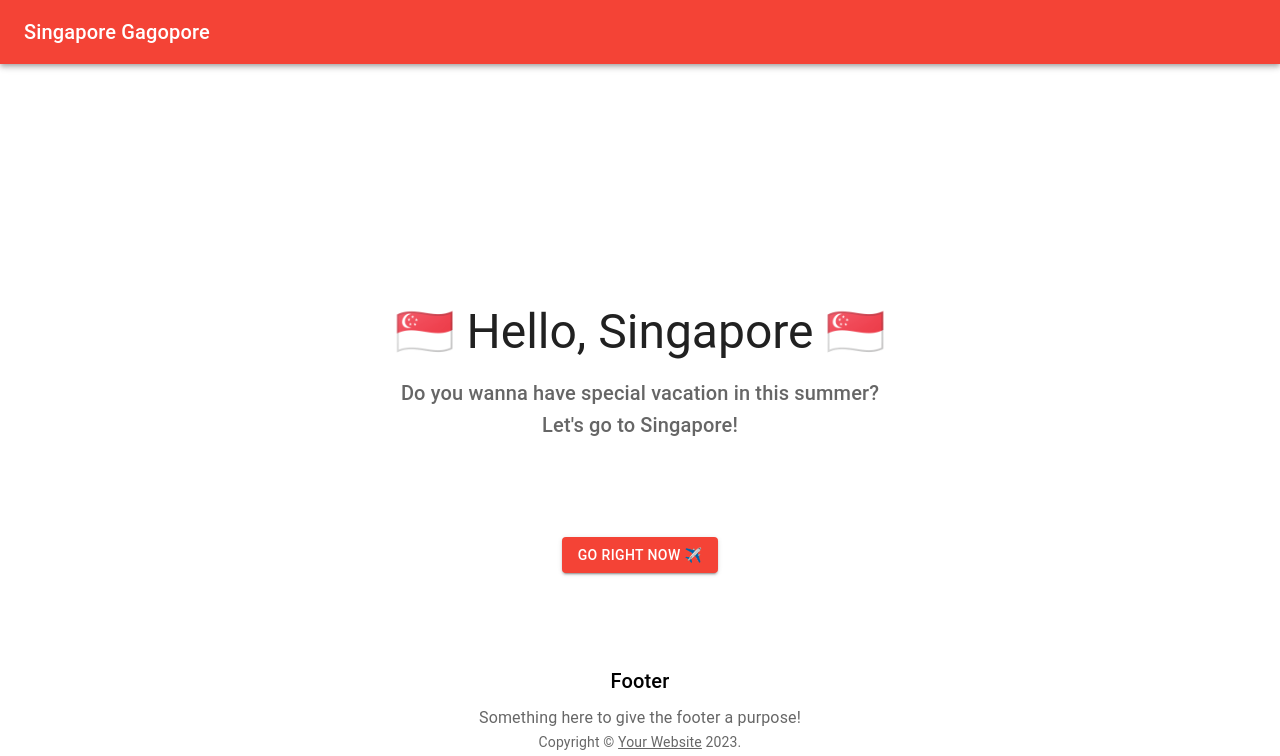
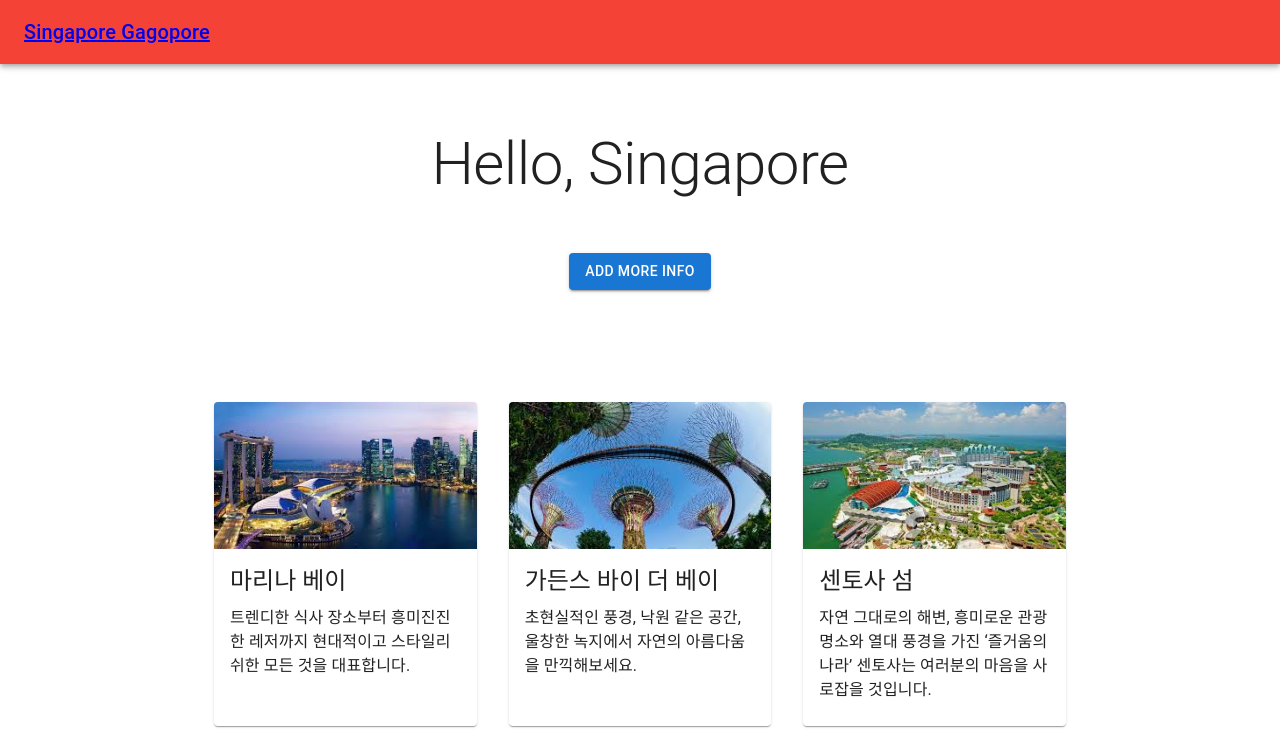
Before and after one commit to devsoladev/toy_singapore_gagopore_react, a React (Create React App) app: page /list in a window 1280 px wide. Shown: the top 756 px of the page. Built offline with nearby package versions, Linux system fonts and the light colour scheme.

Commit message:
feat: react-router를 설정한다

```diff
--- a/package.json
+++ b/package.json
@@ -16,6 +16,7 @@
 		"@testing-library/user-event": "^13.5.0",
 		"react": "^18.2.0",
 		"react-dom": "^18.2.0",
+		"react-router-dom": "^6.14.2",
 		"react-scripts": "5.0.1",
 		"styled-components": "^5.3.11",
 		"web-vitals": "^2.1.4"
--- a/src/App.js
+++ b/src/App.js
@@ -1,11 +1,14 @@
+import React from 'react';
+import { Route, Routes } from 'react-router-dom';
 import MainPage from './pages/MainPage';
 import ListPage from './pages/ListPage';
 
 function App() {
 	return (
-		<div className='App'>
-			<MainPage />
-		</div>
+		<Routes>
+			<Route path='/' element={<MainPage />} />
+			<Route path='/list' element={<ListPage />} />
+		</Routes>
 	);
 }
 
--- a/src/components/common/Header.jsx
+++ b/src/components/common/Header.jsx
@@ -1,4 +1,5 @@
 import { styled } from '@mui/material/styles';
+import { Link } from 'react-router-dom';
 import AppBar from '@mui/material/AppBar';
 import Toolbar from '@mui/material/Toolbar';
 import Typography from '@mui/material/Typography';
@@ -13,9 +14,11 @@ const Header = () => {
 	return (
 		<ColorAppBar color='primary' position='relative'>
 			<Toolbar>
-				<Typography variant='h6' color='inherit' noWrap>
-					Singapore Gagopore
-				</Typography>
+				<Link to='/'>
+					<Typography variant='h6' color='inherit' noWrap>
+						Singapore Gagopore
+					</Typography>
+				</Link>
 			</Toolbar>
 		</ColorAppBar>
 	);
--- a/src/index.css
+++ b/src/index.css
@@ -8,8 +8,7 @@ body {
 	box-sizing: border-box;
 }
 
-#root,
-.App {
+#root {
 	min-height: 100vh;
 	position: relative;
 }
--- a/src/index.js
+++ b/src/index.js
@@ -1,11 +1,14 @@
 import React from 'react';
 import ReactDOM from 'react-dom/client';
+import { BrowserRouter } from 'react-router-dom';
 import App from './App';
 import './index.css';
 
 const root = ReactDOM.createRoot(document.getElementById('root'));
 root.render(
 	<React.StrictMode>
-		<App />
+		<BrowserRouter basename={process.env.PUBLIC_URL}>
+			<App />
+		</BrowserRouter>
 	</React.StrictMode>
 );
--- a/src/pages/MainPage.jsx
+++ b/src/pages/MainPage.jsx
@@ -1,4 +1,5 @@
 import React, { useState } from 'react';
+import { useNavigate } from 'react-router-dom';
 import { styled } from '@mui/material/styles';
 import Layout from '../components/common/Layout';
 import Container from '@mui/material/Container';
@@ -17,6 +18,8 @@ const ColorButton = styled(Button)(({ theme }) => ({
 }));
 
 function MainPage() {
+	const navigate = useNavigate();
+
 	return (
 		<Layout>
 			<Box
@@ -24,7 +27,7 @@ function MainPage() {
 					width: '100%',
 					height: '100%',
 					bgcolor: 'background.paper',
-					pt: 30,
+					pt: 15,
 				}}
 			>
 				<Container maxWidth='sm'>
@@ -52,7 +55,9 @@ function MainPage() {
 						spacing={2}
 						justifyContent='center'
 					>
-						<ColorButton variant='contained'>GO RIGHT NOW ✈️</ColorButton>
+						<ColorButton variant='contained' onClick={() => navigate('/list')}>
+							GO RIGHT NOW ✈️
+						</ColorButton>
 					</Stack>
 				</Container>
 			</Box>
```
Also changed, not shown: 1 other file (tests, documents, lock files or other folders).
